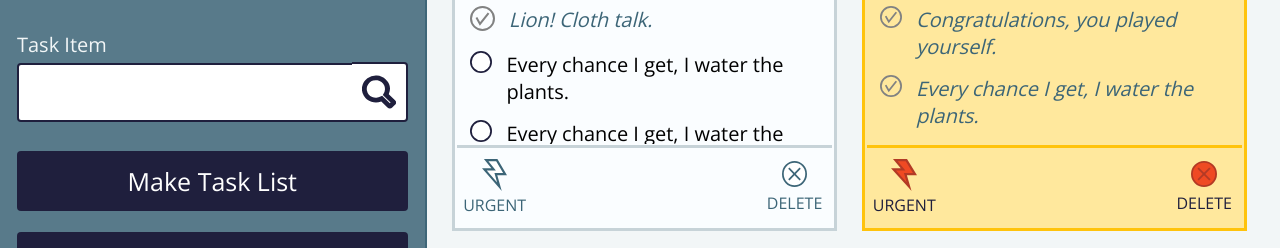
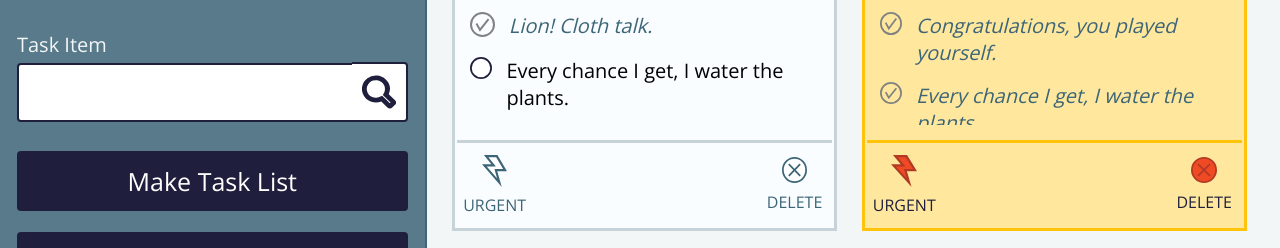
Before and after one commit to maddyrandle/check-yo-self, a plain HTML site: page index.html in a window 1280 px wide. Shown: the part 239-487 px from the top of the page. Drawn offline with nearby package versions, Linux system fonts and the light colour scheme.

Commit message:
Adjust card footer margin

```diff
--- a/styles.css
+++ b/styles.css
@@ -2,6 +2,7 @@
   box-sizing: border-box;
   margin: 0;
   padding: 0;
+  scroll-behavior: smooth;
 }
 
 body {
@@ -236,7 +237,7 @@ button:hover,
   "top"
   "middle"
   "bottom";
-  grid-template-rows: 2fr 7fr 3fr;
+  grid-template-rows: 2fr 5fr 3fr;
   height: 350px;
   margin-bottom: 5%;
   width: 98%;
@@ -263,7 +264,7 @@ button:hover,
   display: flex;
   grid-area: bottom;
   justify-content: space-between;
-  margin: .5%;
+  margin: 4% .5% .5%;
 }
 
 .img-wrapper {
@@ -275,7 +276,7 @@ button:hover,
 }
 
 .img-btn {
-  margin-bottom: -10%;
+  margin: 2% 0 -5% 0;
   width: 34%;
 }
 
```
